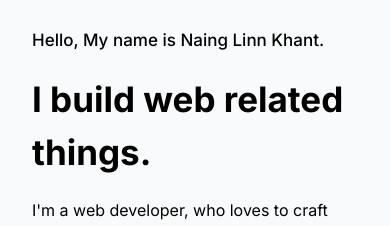
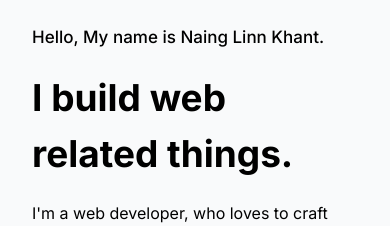
Before and after one commit to nainglinnkhant/me, a Next.js app: page / in a window 390 px wide. Shown: the part 207-433 px from the top of the page. Built offline with nearby package versions, Linux system fonts and the light colour scheme.

Commit message:
Change font size on landing page

```diff
--- a/styles/Landing.module.css
+++ b/styles/Landing.module.css
@@ -3,7 +3,7 @@
      font-weight: 500;
 }
 .landing h2 {
-     font-size: clamp(35px, 7vw, 70px);
+     font-size: clamp(37px, 7vw, 70px);
      font-weight: 700;
 }
 .landing p {
```
